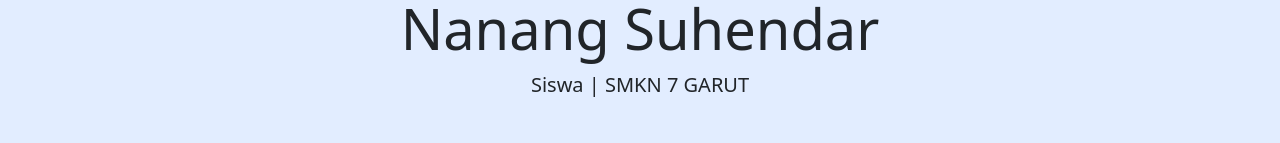
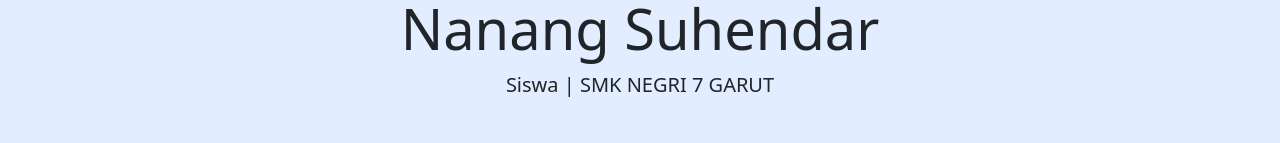
Before and after one commit to nanang043/nanang043.github.io, a plain HTML site: page index.html in a window 1280 px wide. Shown: the part 306-449 px from the top of the page. Drawn offline with nearby package versions, Linux system fonts and the light colour scheme.

Commit message:
merubah N menjadi NEGRI

```diff
--- a/index.html
+++ b/index.html
@@ -51,7 +51,7 @@
     <section id="home" class="jumbotron text-center">
       <img src="img/images (7).png" alt="foto aing" width="200" class="rounded-circle" img-tumbnail />
       <h1 class="display-4">Nanang Suhendar</h1>
-      <p class="lead">Siswa | SMKN 7 GARUT</p>
+      <p class="lead">Siswa | SMK NEGRI 7 GARUT</p>
       <svg xmlns="http://www.w3.org/2000/svg" viewBox="0 0 1440 320">
         <path
           fill="#ffffff"
```
